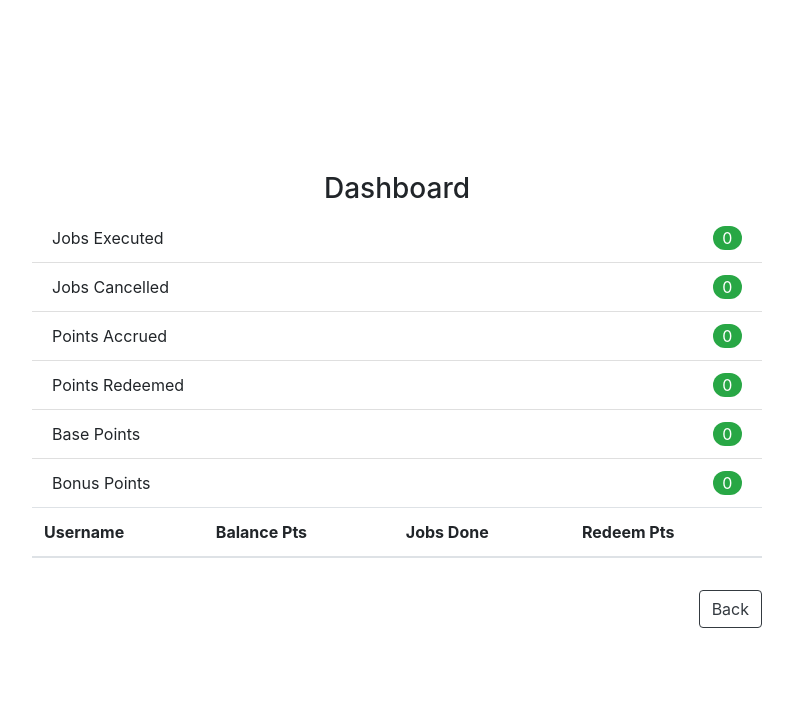
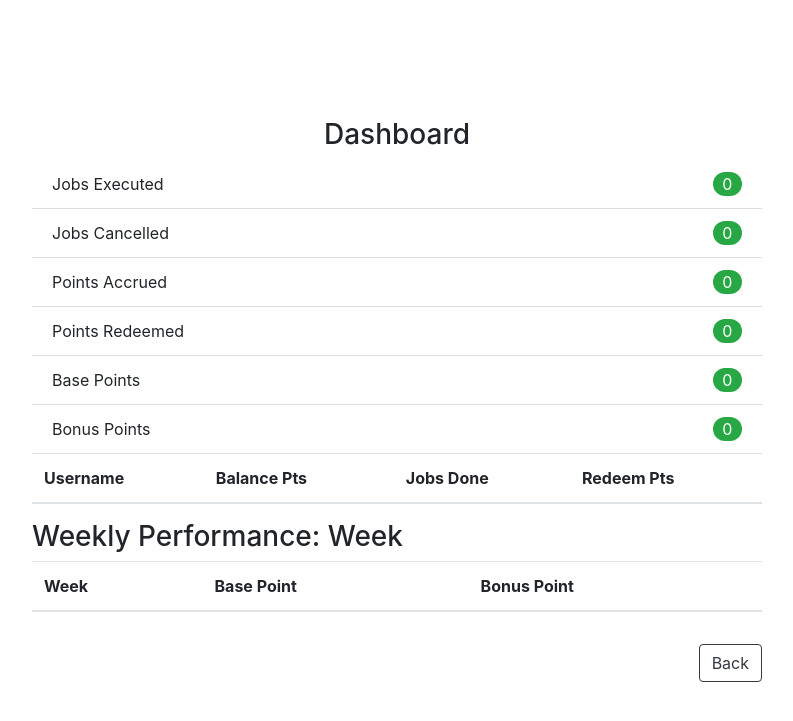
Before and after one commit to UzoTammy/nwokoro, a Django app: page /chores/dashboard/ in a window 1280 px wide. Shown: the top 721 px of the page, without its empty margins (243-1036 px from the left). Run offline with Django 5.2, Linux system fonts and the light colour scheme; the visitor is signed in with stand-in values (Sample User, id 1); lists and menus that the app fills with data are empty; parts of the project's set-up code (start-up, migrations or seed data) failed here and were passed over.

Commit message:
Feature: Created weekly performance on dashboard

```diff
--- a/chore/templates/chore/assign_work_list.html
+++ b/chore/templates/chore/assign_work_list.html
@@ -4,7 +4,7 @@
 <div class="container mt-3">
     <div class="row justify-content-center align-items-center vh-100">
         <div class="col">
-            <h3>Job Queue <a href="{% url 'concluded-job' %}" class="btn btn-outline-success float-right">Past Jobs</a></h3>
+            <h3>Job Queue <a href="{% url 'concluded-job' %}" class="btn btn-outline-success float-right">Closed Jobs</a></h3>
             <hr>
 
             {% if not object_list %}
--- a/chore/templates/chore/concluded_work.html
+++ b/chore/templates/chore/concluded_work.html
@@ -31,15 +31,15 @@
                     <th class="text-center">Base Point</th>
                     <th class="text-center">Bonus Point</th>
                     {% endif %}
-                    <th>Scheduled For</th>
-                    <th>To End At</th>
+                    <th>Scheduled Time</th>
+                    <th>End Time</th>
                     <th>{% if request.GET %} Discard {% else %} Finish {% endif %} Time</th>
                 </thead>
                 <tbody>
                     {% for object in object_list %}
                     <tr>
                         <td><a href="{% url 'concluded-detail' object.pk %}">{{object.work}}</a></td>
-                        <td>{{object.worker}}</td>
+                        <td>{{object.worker.username}}</td>
                         {% if not request.GET %}
                         <td class="text-center">{{object.base_point}}</td>
                         <td class="text-center">{{object.bonus_point}}</td>
--- a/chore/templates/chore/dashboard.html
+++ b/chore/templates/chore/dashboard.html
@@ -42,6 +42,29 @@
                             {% endfor %}
                         </tbody>
                     </table>
+                    <div class="row">
+                        <div class="col">
+                            <h3>Weekly Performance: Week</h3>
+                            <table class="table">
+                                <thead>
+                                    <tr>
+                                        <th>Week</th>
+                                        <th>Base Point</th>
+                                        <th>Bonus Point</th>
+                                    </tr>
+                                </thead>
+                                <tbody>
+                                    {% for performance in weekly_performance %}
+                                    <tr>
+                                        <td>{{performance.worker}}</td>
+                                        <td>{{performance.base_point}}</td>
+                                        <td>{{performance.bonus_point}}</td>
+                                    </tr>
+                                    {% endfor %}
+                                </tbody>
+                            </table>
+                        </div>
+                    </div>
                 </div>
             </div>
             <div class="row">
--- a/chore/templates/chore/home.html
+++ b/chore/templates/chore/home.html
@@ -63,7 +63,7 @@
                                     >{{job.name}}</a>
                                     {% else %} {{job.name}} {% endif %}
                                 </td>
-                                <td>{{job.worker}}</td>
+                                <td>{{job.worker.username}}</td>
                                 <td>{{job.description|truncatewords:"30"}}</td>
                             </tr>
                             {% endfor %}
--- a/chore/views.py
+++ b/chore/views.py
@@ -135,7 +135,7 @@ class AssignWorkView(LoginRequiredMixin, ListView):
     def post(self, request, *args, **kwargs):
         assigned_work = AssignWork.objects.get(pk=request.POST['pk'])
         worker = assigned_work.assigned
-        work_obj = assigned_work.work
+        work = assigned_work.work
         # work = work_obj
         scheduled_time = assigned_work.schedule
         end_time = assigned_work.end_time
@@ -163,13 +163,13 @@ class AssignWorkView(LoginRequiredMixin, ListView):
 
             # Create the finished work
             fw=FinishedWork.objects.create(
-                worker=worker, work=work_obj, base_point=base_point,
+                worker=worker, work=work, base_point=base_point,
                 bonus_point=bonus_point, scheduled_time=scheduled_time,
                 end_time=end_time, finished_time=finished_time,
                 state=state, rating=rating, reason=reason
             )
             # assigned_work.assigned.points += fw.points()
-            assigned_work.assigned.deposit(fw.points(), f'Reward for {fw.work_obj.name} done')
+            assigned_work.assigned.deposit(fw.points(), f'Reward for {fw.work.name} done')
 
         elif request.POST['supervisorRadios'] == 'repeat':
             assigned_work.state = 'repeat'
```
Also changed, not shown: chore/emails.py (+36 -16 lines).
